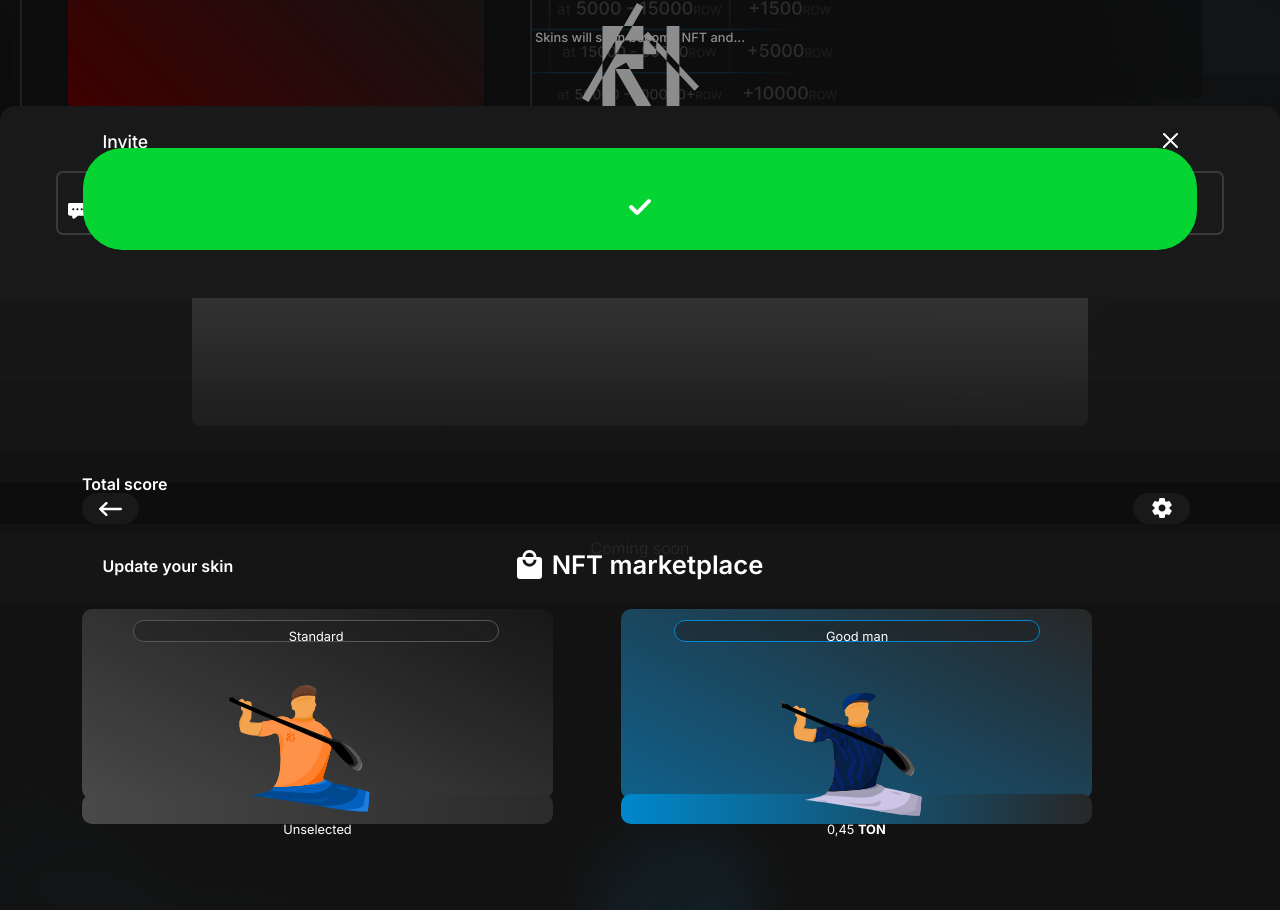
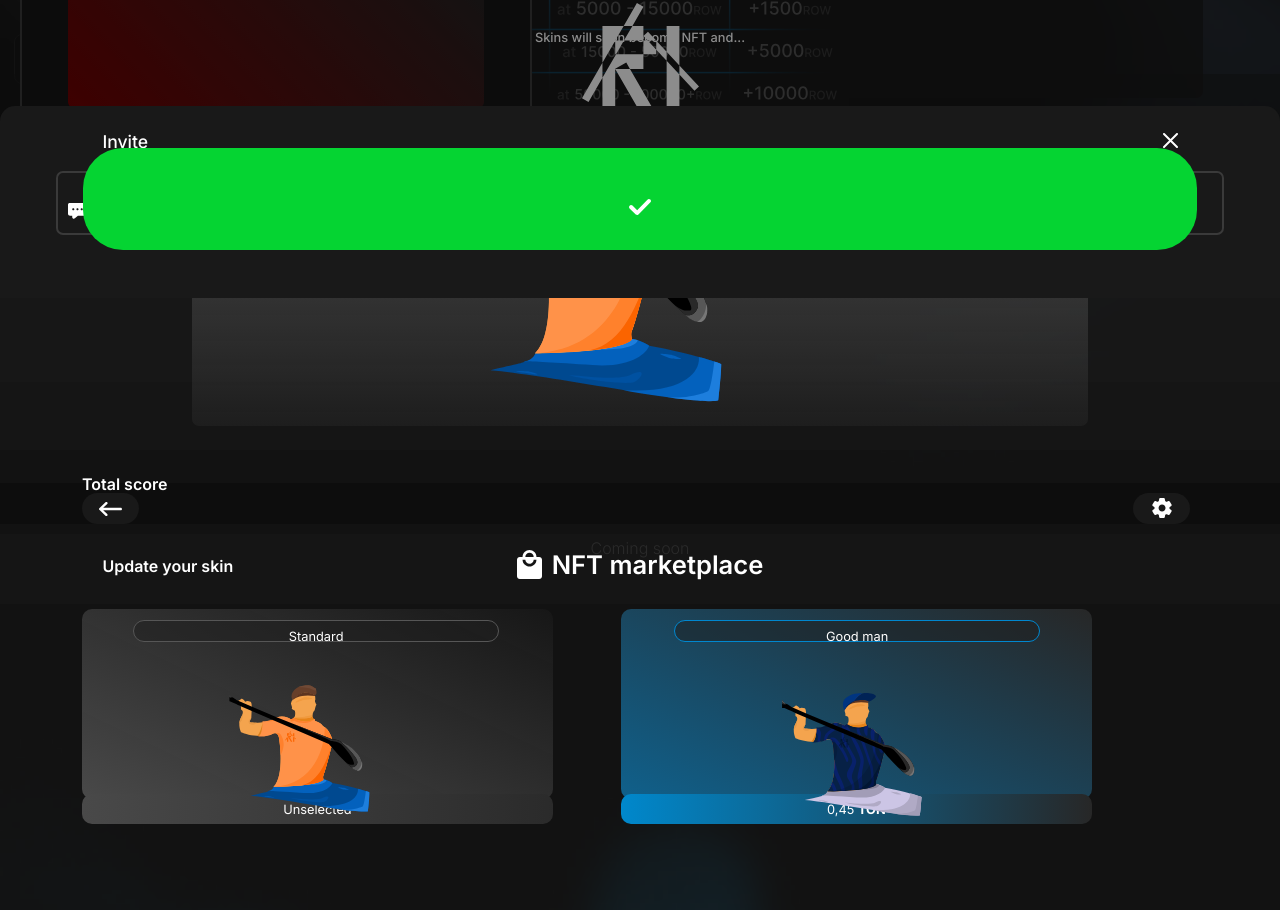
Before and after one commit to mixagrech/rowlivefgfmkskefker, a plain HTML site: page index.html in a window 1280 px wide. Shown: the part 502-1412 px from the top of the page. Drawn offline with Linux system fonts and the light colour scheme; a script that the page names is missing; a web font is replaced by a local one.

Commit message:
Update style.css

```diff
--- a/style.css
+++ b/style.css
@@ -1081,30 +1081,146 @@ body{
     z-index: 5;
 }
 
-.BtnClaimSkin1 {
+
+.BtnClaimSkin1, .BtnClaimSkin2 {
     position: absolute;
     width: 36.8%;
     height: 30px;
+    border-radius: 10px;
+    cursor: pointer;
+    user-select: none;
+    z-index: 4;
+    transition: transform 0.1s ease, background-image 0.3s ease;
+    -webkit-tap-highlight-color: transparent;
+    touch-action: manipulation;
+    display: flex;
+    align-items: center;
+    justify-content: center;
+}
+
+
+.BtnClaimSkin1 {
     left: 6.4%;
     top: 260px;
+    background-image: linear-gradient(90deg, #494949 0.01%, #151515 171.13%);
+}
+
+.BtnClaimSkin2 {
+    left: 48.5%;
+    top: 260px;
+    background-image: linear-gradient(90deg, #0088CC 0%, #272727 100%);
+}
+
+
+.BtnClaimSkin1.selected, .BtnClaimSkin2.selected {
+    background-image: linear-gradient(to right, #A40000, #272727) !important;
+}
+
+
+.BtnClaimSkin1 p, .BtnClaimSkin2 p {
+    text-align: center;
+    font-size: 0.8rem;
+    color: #FFFFFF;
+    margin: 0;
+    pointer-events: none;
+}
+
+.youeScinSelectedStandart1, .youeScinSelectedStandart2 {
+    position: absolute;
+    width: 63.5%;
+    height: 33%;
+    left: 15%;
+    top: 82%;
+    transition: opacity 0.3s ease, visibility 0.3s ease;
+}
+
+.youeScinSelectedStandart1 {
+    position: absolute;
+    width: 61.5%;
+    height: 31%;
+    left: 15%;
+    top: 82%;
+    z-index: 6;
+    display: block;
+    opacity: 1;
+    visibility: visible;
+}
+
+.youeScinSelectedStandart2 {
+    z-index: 5;
+    display: block;
+    opacity: 1;
+    visibility: visible;
+}
+
+/* Анимации нажатия для десктопов */
+.BtnClaimSkin1:active, .BtnClaimSkin2:active {
+    transform: scale(0.95);
+}
+
+/* Анимации для мобильных устройств */
+@media (hover: none) {
+    .BtnClaimSkin1, .BtnClaimSkin2 {
+        transition: transform 0.1s ease, background-image 0.3s ease;
+    }
+
+    .BtnClaimSkin1:active, .BtnClaimSkin2:active {
+        transform: scale(0.95);
+    }
+}
+
+.BtnClaimSkin1, .BtnClaimSkin2 {
+    position: absolute;
+    width: 36.8%;
+    height: 30px;
+    border-radius: 10px;
+    cursor: pointer;
+    user-select: none;
     z-index: 4;
-    border-radius: 10px;
-    background: linear-gradient(90.01deg, #494949 0.01%, #151515 171.13%);
-}
-.BtnClaimSkin1 p {
-    text-align: center;
-    font-size: 0.8rem;
-    font-weight: 400;
-    color: #FFFFFF;
-    margin-top: 6%;
-    transition: transform 0.1s;
-}
-.BtnClaimSkin1:active {
-    transform: scale(0.9);
-}
-.BtnClaimSkin1.selected {
-    background: linear-gradient(to right, #A40000, #272727);
-}
+    transition: transform 0.1s ease, background-image 0.3s ease;
+    display: flex;
+    align-items: center;
+    justify-content: center;
+}
+
+.BtnClaimSkin1 {
+    left: 6.4%;
+    top: 260px;
+}
+
+.BtnClaimSkin2 {
+    left: 48.5%;
+    top: 260px;
+}
+
+.BtnClaimSkin1 p, .BtnClaimSkin2 p {
+    text-align: center;
+    color: #FFFFFF;
+    margin: 0;
+    pointer-events: none;
+}
+
+.youeScinSelectedStandart2 {
+    position: absolute;
+    width: 63.5%;
+    height: 33%;
+    left: 15%;
+    top: 82%;
+    z-index: 5;
+}
+
+.youeScinSelectedStandart2 {
+    display: none;
+}
+
+.TextThenUnselectedSkin {
+    position: absolute;
+    left: 15%;
+    top: 82%;
+    z-index: 4;
+}
+
+
 
 .SkinCentredDivYou {
     display: flex;
@@ -1153,15 +1269,7 @@ body{
 .SkinLabelName1 p {
     padding-top: 5.5%;
 }
-.youeScinSelectedStandart1 {
-    position: absolute;
-    width: 63.5%;
-    height: 33%;
-    left: 15%;
-    top: 82%;
-    z-index: 6;
-    display: none;
-}
+
 
 .BackPanelSkin2 {
     position: absolute;
@@ -1199,23 +1307,11 @@ body{
     top: 38%;
     z-index: 5;
 }
-.BtnClaimSkin2 {
-    position: absolute;
-    background: linear-gradient(to right, #0088CC, #272727);
-    border-radius: 10px;
-    width: 36.8%;
-    height: 30px;
-    left: 48.5%;
-    top: 260px;
-    z-index: 4;
-}
-.BtnClaimSkin2 p{
-    text-align: center;
-    font-size: 0.8rem;
-    font-weight: 400;
-    color: #FFFFFF;
-    margin-top: 6%;
-}
+
+
+
+
+
 .HeadTextYourRank {
     position: absolute;
     font-size: 2.2rem;
```
